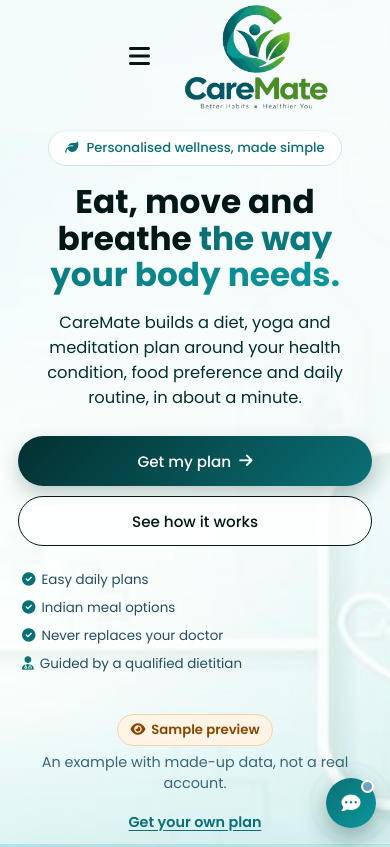
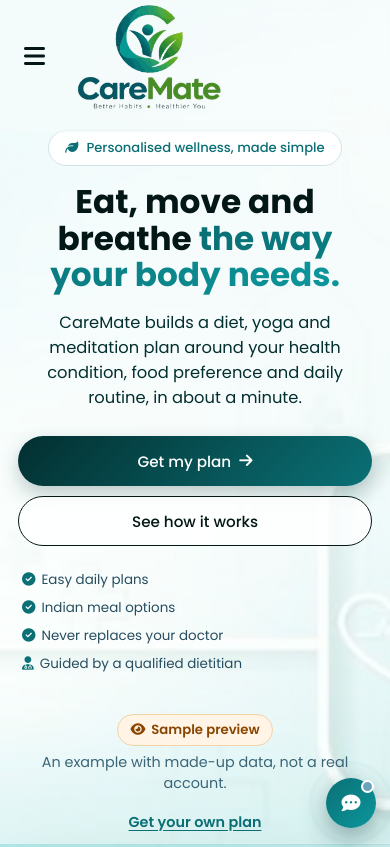
Before and after one commit to janhavilunge25-ui/CareMate-, a plain HTML site: page index.html in a window 390 px wide. Shown: the top 847 px of the page. Drawn offline with nearby package versions, Linux system fonts and the light colour scheme; files whose address does not match are found by name.

Commit message:
set symbol to the left

```diff
--- a/mobile.css
+++ b/mobile.css
@@ -183,3 +183,11 @@ button, [role="button"], a { touch-action: manipulation; }
 }
 .cm-rtools { display: flex; flex-wrap: wrap; gap: 8px; margin-top: 12px; }
 .cm-rtools .cm-btn.on { background: var(--ac, #0a7075); color: #fff; }
+
+/* Home page header on phones: menu button and logo sit at the top-left corner */
+@media (max-width: 858px) {
+  header .navigation { justify-content: flex-start !important; gap: 6px; padding-left: 4px !important; }
+  header { padding-left: 8px !important; padding-right: 12px !important; }
+  header .navigation .check_btn { margin: 0 !important; padding: 10px 12px !important; }
+  header .navigation .logo-image { margin-right: 0 !important; }
+}
```
